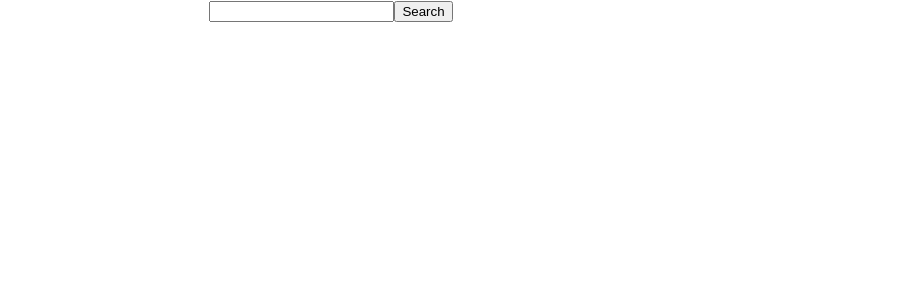
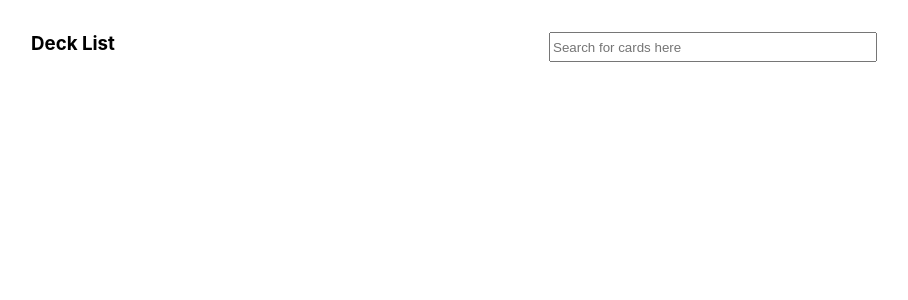
Before and after one commit to Dioscuri/mtg-wheel-highlander, a React (Create React App) app: page / in a window 1280 px wide. Shown: the top 300 px of the page, without its empty margins (309-1217 px from the left). Built offline with nearby package versions, Linux system fonts and the light colour scheme.

Commit message:
Fixed Card, Search and Deck styling

```diff
--- a/src/App.css
+++ b/src/App.css
@@ -1,51 +1,53 @@
 .App {
   text-align: center;
+  display: flex;
+  justify-content: space-around;
 }
 
-.App-logo {
-  height: 40vmin;
-  pointer-events: none;
+.App > * {
+  margin-top: 2rem;
+  width: 45%;
 }
 
-@media (prefers-reduced-motion: no-preference) {
-  .App-logo {
-    animation: App-logo-spin infinite 20s linear;
-  }
+.search-container {
+  width: fit-content;
 }
 
-.App-header {
-  background-color: #282c34;
-  min-height: 100vh;
-  display: flex;
-  flex-direction: column;
-  align-items: center;
-  justify-content: center;
-  font-size: calc(10px + 2vmin);
-  color: white;
+.search-bar {
+  width: 20rem;
+  height: 1.5rem;
 }
 
-.App-link {
-  color: #61dafb;
+.search-container  ul{
+  padding: 0;
+  padding-top: 2px;
+  max-height: 14.85rem;
+  overflow: scroll;
+  margin: 0;
 }
-
-@keyframes App-logo-spin {
-  from {
-    transform: rotate(0deg);
-  }
-  to {
-    transform: rotate(360deg);
-  }
-}
-
 .card {
   display: flex;
   justify-content: space-between;
+  align-items: center;
+  height: 1.5rem;
   text-align: left;
-  border: solid lightgreen 1px;
-  width: 100%;
-  margin-top: -1px;
+  border: solid lightgray 2px;
+  margin-top: -2px;
+  padding: .25rem .5rem;
 }
 
-.card > button {
+.card p {
+  margin: .5rem 0rem;
+  font-size: small;
+}
+
+.card button {
   height: fit-content;
+  margin-right: 1px;
+  font-size: smaller;
+  background-color: lightseagreen;
+  color: white;
+  border: solid lightseagreen 1px;
+  border-radius: 2px;
+  font-weight: bold;
 }
--- a/src/App.tsx
+++ b/src/App.tsx
@@ -2,11 +2,13 @@ import './App.css';
 import Search from './Search.tsx';
 import React from 'react';
 import { DeckProvider } from './DeckContext.tsx';
+import Deck from './Deck.tsx';
 
 function App() {
   return (
     <div className="App">
       <DeckProvider >
+        <Deck/>
         <Search/>
       </DeckProvider>
     </div>
--- a/src/Card.tsx
+++ b/src/Card.tsx
@@ -14,7 +14,6 @@ function Card({card_data}:CardDataProps) {
       <div className='card'>
         <div className="card-info">
             <p>{card_data.name}</p>
-            <p>{card_data.type_line}</p>
         </div>
 
         <button onClick={() => updateDeck([...deck, card_data])}> Add to Deck </button>
--- /dev/null
+++ b/src/Deck.tsx
@@ -0,0 +1,21 @@
+import React from "react";
+import { CardData } from "./types";
+import { useDeck } from "./DeckContext.tsx";
+import Card from "./Card.tsx";
+
+function Deck() {
+    const deck = useDeck()
+
+    return (
+      <div className="deck">
+        <h3 style={{marginTop: 0}}> Deck List </h3>
+        {deck.length > 0 &&
+                    deck.map((card:CardData)=>{
+                        return <Card card_data={card}/>
+                    })
+                }
+      </div>
+    );
+  }
+
+  export default Deck;
--- a/src/Search.tsx
+++ b/src/Search.tsx
@@ -19,6 +19,7 @@ function Search() {
 
     // USE EFFECTS
     // ON CHANGE IN INPUT
+    // TODO: FIX SO THAT EMPTY SEARCH WILL CLEAR THE RESULTS
     useEffect(() => {
         if (inputTimer.current){
             clearTimeout(inputTimer.current)
@@ -76,24 +77,27 @@ function Search() {
 
 
     return (
-        <div className="Search">
-            <input onChange={(e) => setSearchInput(e.target.value)}></input>
-            <button onClick={autoFillList}>Search</button>
+        <div className="search-container">
+            <input
+                className="search-bar"
+                placeholder='Search for cards here'
+                onChange={(e) => setSearchInput(e.target.value)}
+            />
+
             <div>
                 {(searchResults.length != 0) &&
+                    <div>
                         <ul>
                             {
                                 searchResults.map((card:CardData)=>{
                                     return <Card card_data={card}/>
                                 })
                             }
-                    </ul>}
+                        </ul>
+                        {searchResults.length > 10 &&
+                            <div className='card' style={{fontStyle:"italic", fontSize:"smaller"}}> . . . Scroll for more results </div>
+                        }
                     </div>
-            <div>
-                {deck.length > 0 &&
-                    deck.map((card:CardData)=>{
-                        return <div>{card.name}</div>
-                    })
                     }
             </div>
         </div>
```
Lines whose indentation alone changed are shown as unchanged.
